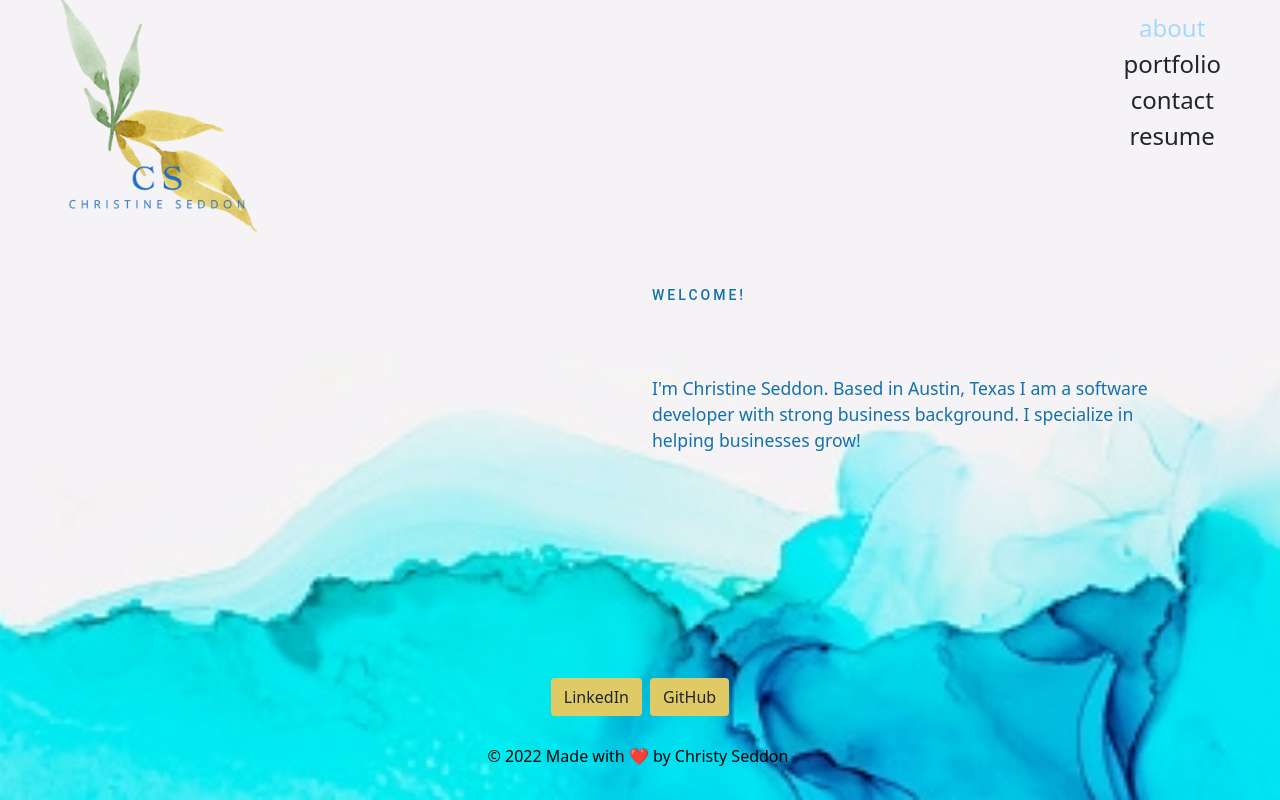
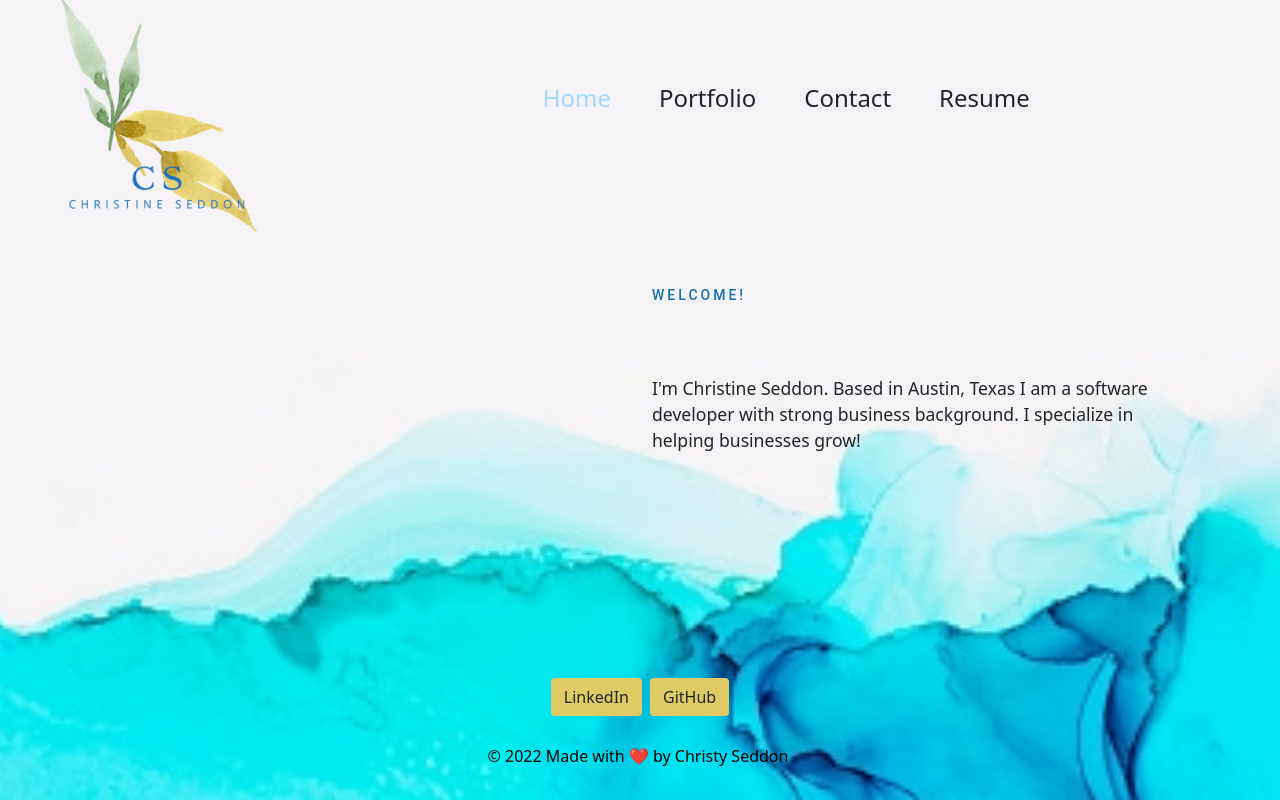
Before and after one commit to CSeddon01/cseddon_portfolio, a React (Create React App) app: page / in a window 1280 px wide. Built offline with nearby package versions, Linux system fonts and the light colour scheme.

Commit message:
updated NavBar

```diff
--- a/src/App.js
+++ b/src/App.js
@@ -12,10 +12,10 @@ import './index.css';
 
 export default function App() {
   const [pages] = useState([
-    { name: 'about', description: 'About' },
-    { name: 'portfolio', description: 'Portfolio' },
-    { name: 'contact', description: 'Contact' },
-    { name: 'resume', description: 'Resume' },
+    { name: 'Home', description: 'About' },
+    { name: 'Portfolio', description: 'Portfolio' },
+    { name: 'Contact', description: 'Contact' },
+    { name: 'Resume', description: 'Resume' },
   ]);
   const [currentPage, setcurrentPage] = useState(pages[0]);
   return (
@@ -26,13 +26,13 @@ export default function App() {
         currentPage={currentPage}
       ></Nav>
       <main>
-        {currentPage.name === 'about' ?
+        {currentPage.name === 'Home' ?
           (<About></About>)
-          : currentPage.name === 'portfolio' ?
+          : currentPage.name === 'Portfolio' ?
             (<Portfolio></Portfolio>)
-            : currentPage.name === 'resume' ?
+            : currentPage.name === 'Resume' ?
               (<Resume></Resume>)
-              : currentPage.name === 'contact' ?
+              : currentPage.name === 'Contact' ?
                 (<div className='flex-row space-between'>
                   (<Contact></Contact>)
                   <ContactForm />
--- a/src/components/Footer.js
+++ b/src/components/Footer.js
@@ -26,7 +26,6 @@ export default function Footer() {
       style={{ color: "var(--dark)" }}>
         © 2022  Made with ❤️ by Christy Seddon
         <a
-          className='text-white'
           href='https://github.com/CSeddon01'
           target="_git">
         </a>
--- a/src/components/Navbar.js
+++ b/src/components/Navbar.js
@@ -10,10 +10,10 @@ export default function Navbar(props) {
 
     return (
         <nav>
-            <ul className='nav navbar-nav m-auto'>
+            <ul className='nav mx-auto px-2'>
                 {pages.map((page) => (
                     <li
-                        className={`mx-1 ${currentPage.name === page.name && 'navActive'
+                        className={`mx-4 ${currentPage.name === page.name && 'navActive'
                             }`}
                         key={page.name}
                     >
@@ -22,7 +22,7 @@ export default function Navbar(props) {
                                 setcurrentPage(page);
                             }}
                         >
-                        {page.name}
+                            {page.name}
                         </span>
                     </li>
                 ))}
--- a/src/index.css
+++ b/src/index.css
@@ -77,7 +77,7 @@ p {
 
 a {
   border-radius: 5px;
-  color: var(--primary);
+  color: var(--secondary);
   font-weight: 600;
   padding: 2px 4px;
   margin-left: -2px;
@@ -97,7 +97,6 @@ button {
   border-radius: 5px;
   padding: 10px;
   box-shadow: 5px 10px #888888;
-
   cursor: pointer;
   font-size: 16px;
   font-weight: 600;
@@ -146,18 +145,19 @@ li {
 }
 
 nav {
+  display: flex;
   float: right;
-  display: flex;
-  flex-direction: column;
+  flex-direction: row;
+ width: 75%;
 }
 
 nav ul {
-
-  justify-content: space-between;
+  justify-content: space-around;
   align-items: center;
   list-style: none;
-  padding-top: 10px;
   font-size: 150%;
+  margin: 50px;
+  padding: 30px;
 }
 
 nav ul li:hover {
@@ -167,14 +167,16 @@ nav ul li:hover {
   cursor: pointer;
 }
 
-
 .nav-item {
   margin-left: 35px;
 }
 
 .nav-items {
   border: 1px solid var(--tertiary);
+}
 
+.navActive {
+  color: var(--secondary);
 }
 
 textarea {
@@ -264,9 +266,6 @@ textarea {
   cursor: pointer;
 }
 
-.navActive {
-  color: var(--secondary);
-}
 
 /* Contact css start */
 .get_item {
@@ -325,10 +324,6 @@ textarea {
  border-radius: 12px;
 }
 
-.text-purple {
- color: var(--tertiary);
-}
-
 .container-blue {
   height: 100%;
   padding-top: 100px;
```
